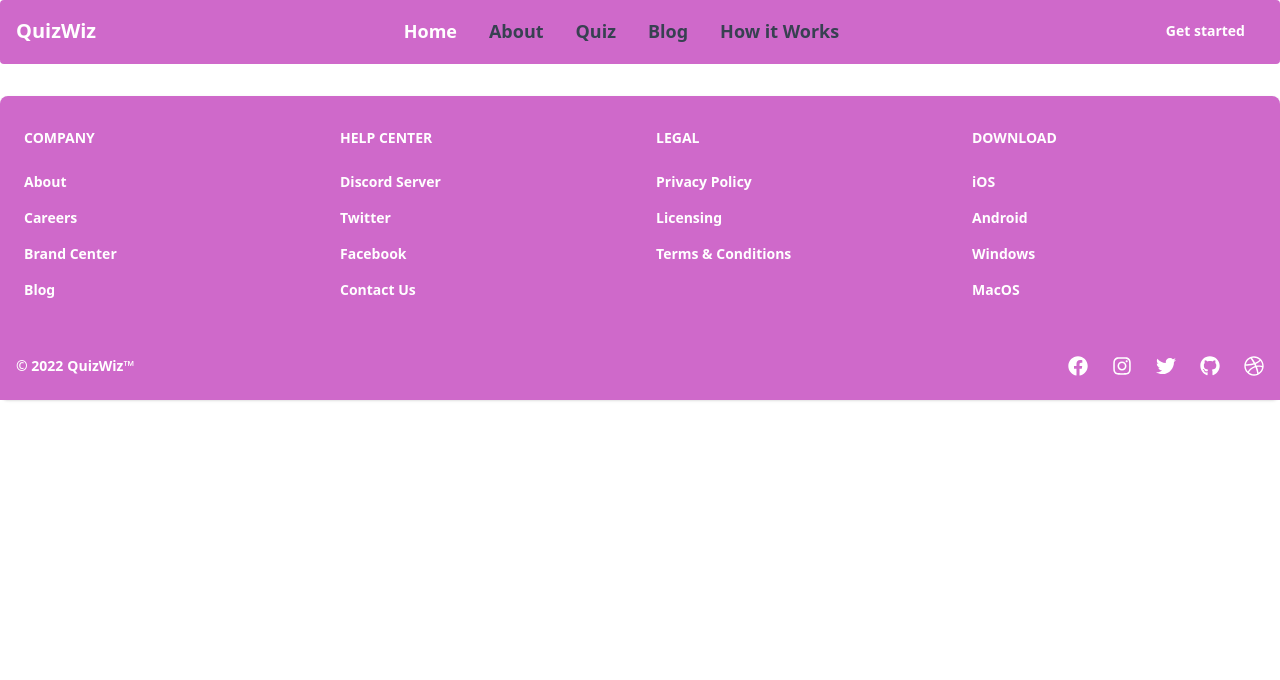
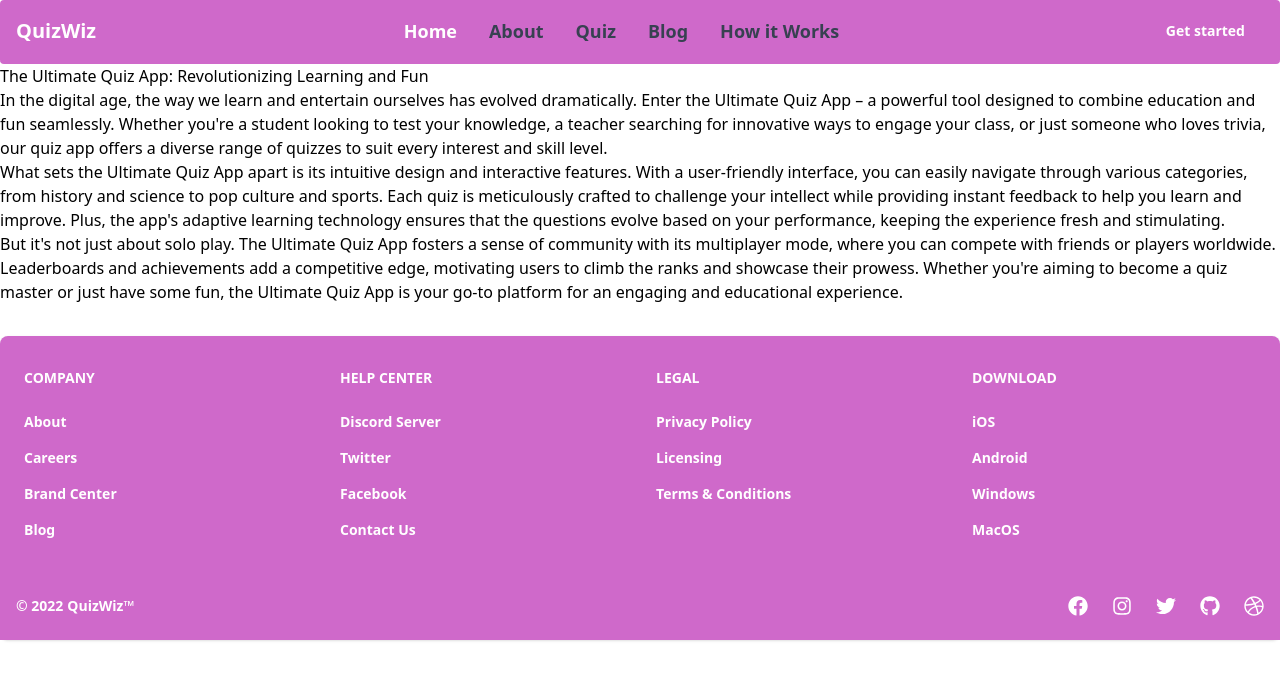
Before and after one commit to faiqa1/QuizPluse, a React (Create React App) app: page /blog in a window 1280 px wide. Shown: the top 680 px of the page. Built offline with nearby package versions, Linux system fonts and the light colour scheme.

Commit message:
Added Blog component and route to App.js, and updated Header.js to link to /blog route

```diff
--- a/src/App.js
+++ b/src/App.js
@@ -15,6 +15,7 @@ import CommentForm from "./Components/CommentForm";
 import LandingPage from "./Components/LandingPage";
 import AttemptQuiz from "./Components/AttemptQuiz";
 import ViewDocs from "./Components/ViewDocs";
+import Blog from "./Components/Blog";
 
 
 function App() {
@@ -35,6 +36,7 @@ function App() {
           <Route path="/comment" element={<CommentForm />} />
           <Route path="/attempt" element={<AttemptQuiz/>} />
           <Route path='/viewdocs' element={<ViewDocs/>}/>
+          <Route path='/blog' element={<Blog/>}/>
         </Routes>
         <FooterComp />
       </BrowserRouter>
--- /dev/null
+++ b/src/Components/Blog.js
@@ -0,0 +1,20 @@
+import React from 'react';
+
+const Blog = () => {
+  return (
+    <div className=''>
+      <h1>The Ultimate Quiz App: Revolutionizing Learning and Fun</h1>
+      <p>
+        In the digital age, the way we learn and entertain ourselves has evolved dramatically. Enter the Ultimate Quiz App – a powerful tool designed to combine education and fun seamlessly. Whether you're a student looking to test your knowledge, a teacher searching for innovative ways to engage your class, or just someone who loves trivia, our quiz app offers a diverse range of quizzes to suit every interest and skill level.
+      </p>
+      <p>
+        What sets the Ultimate Quiz App apart is its intuitive design and interactive features. With a user-friendly interface, you can easily navigate through various categories, from history and science to pop culture and sports. Each quiz is meticulously crafted to challenge your intellect while providing instant feedback to help you learn and improve. Plus, the app's adaptive learning technology ensures that the questions evolve based on your performance, keeping the experience fresh and stimulating.
+      </p>
+      <p>
+        But it's not just about solo play. The Ultimate Quiz App fosters a sense of community with its multiplayer mode, where you can compete with friends or players worldwide. Leaderboards and achievements add a competitive edge, motivating users to climb the ranks and showcase their prowess. Whether you're aiming to become a quiz master or just have some fun, the Ultimate Quiz App is your go-to platform for an engaging and educational experience.
+      </p>
+    </div>
+  );
+};
+
+export default Blog;
--- a/src/Components/Header.js
+++ b/src/Components/Header.js
@@ -40,8 +40,8 @@ function Header() {
           <NavbarLink href="#" className="text-lg font-bold">
           <Link to='/signup'>Quiz</Link>
           </NavbarLink>
-          <NavbarLink href="#" className="text-lg font-bold">
-            Blog
+          <NavbarLink href="" className="text-lg font-bold">
+           <Link to='/blog'>Blog</Link>
           </NavbarLink>
           <NavbarLink href="#hitw" className="text-lg font-bold">
             How it Works
```
